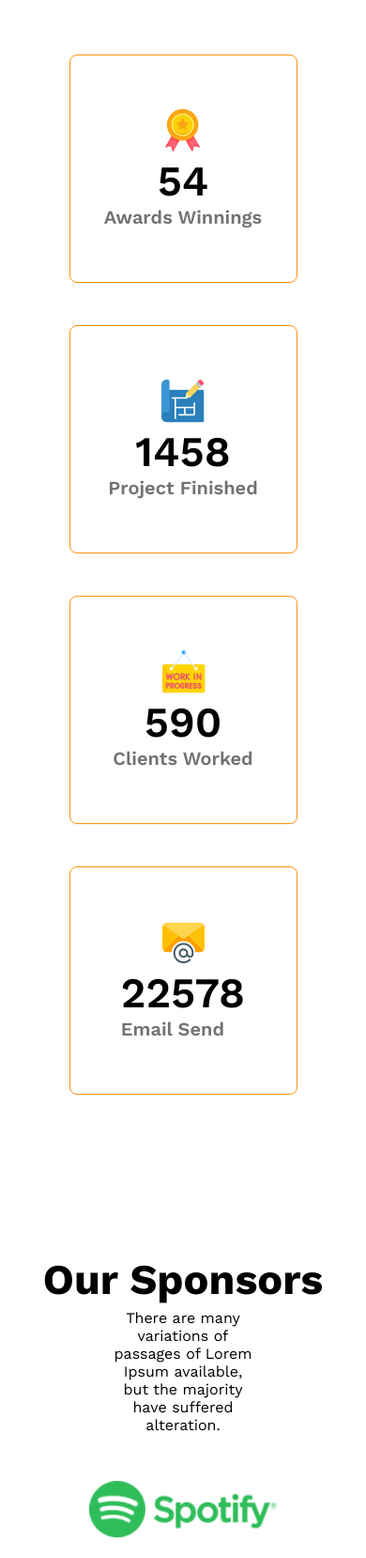
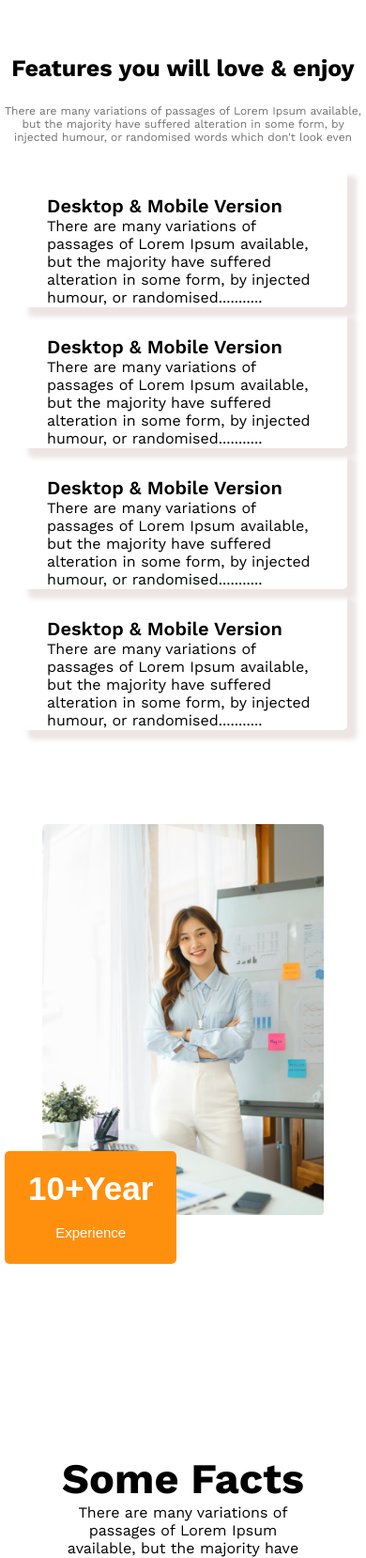
Before and after one commit to jradnan/G3-Architects, a plain HTML site: page index.html in a window 390 px wide. Shown: the part 2592-4250 px from the top of the page at 94% size. Drawn offline with nearby package versions, Linux system fonts and the light colour scheme.

Commit message:
bit change

```diff
--- a/index.html
+++ b/index.html
@@ -67,8 +67,71 @@
     </div>
 
 
+    <!-- Business section -->
+    <div class="business-section">
+        <div class="rectangle"></div>
+
+        <div class="business-card-section">
+            <div class="business-section-content">
+                <div class="horizon"></div>
+                <h1>Features you will love & enjoy</h1>
+                <p>There are many variations of passages of Lorem Ipsum available, but the majority have suffered
+                    alteration
+                    in some form, by injected humour, or randomised words which don't look even</p>
+
+            </div>
+            <div class="business-card">
+                <div class="business-card-content">
+                    <h1>Desktop & Mobile Version</h1>
+                    <p>There are many variations of passages of Lorem Ipsum available, but the majority have suffered
+                        alteration in some form, by injected humour, or randomised...........</p>
+                </div>
+
+            </div>
+            <div class="business-card">
+                <div class="business-card-content">
+                    <h1>Desktop & Mobile Version</h1>
+                    <p>There are many variations of passages of Lorem Ipsum available, but the majority have suffered
+                        alteration in some form, by injected humour, or randomised...........</p>
+                </div>
+
+            </div>
+            <div class="business-card">
+                <div class="business-card-content">
+                    <h1>Desktop & Mobile Version</h1>
+                    <p>There are many variations of passages of Lorem Ipsum available, but the majority have suffered
+                        alteration in some form, by injected humour, or randomised...........</p>
+                </div>
+
+            </div>
+            <div class="business-card">
+                <div class="business-card-content">
+                    <h1>Desktop & Mobile Version</h1>
+                    <p>There are many variations of passages of Lorem Ipsum available, but the majority have suffered
+                        alteration in some form, by injected humour, or randomised...........</p>
+                </div>
+
+            </div>
 
 
+
+        </div>
+        <div class="business-image">
+            <img src="images/architect.png" alt="">
+            <div class="position-btn"><button class="business-btn">10+Year
+                    <br>
+                    <span style="font-weight: 500; font-size: 15px;">Experience</span> </button></div>
+        </div>
+
+    </div>
+
+
+
+    <div class="facts">
+        <h1>Some Facts</h1>
+        <p>There are many variations of passages of Lorem Ipsum available, but the majority have suffered alteration.
+        </p>
+    </div>
 
 
     <div class="success-container">
--- a/style.css
+++ b/style.css
@@ -223,6 +223,114 @@ footer {
     font-weight: 400;
 }
 
+/* business section  */
+.business-section {
+    width: 100%;
+    max-width: 1300px;
+    display: flex;
+    /* justify-content: center; */
+    margin: 0px auto;
+    align-items: center;
+    gap: 100px;
+
+}
+
+.business-section-content {
+    width: 390px;
+
+}
+
+/* .horizon{
+    border-left: 26px solid #FF900E;
+    background-color: #FF900E;
+
+} */
+.business-section-content>h1 {
+    font-weight: 700;
+    font-size: 45px;
+}
+
+.business-section-content>p {
+    font-weight: 400;
+    font-size: 16px;
+    color: #727272;
+    margin: 24px 0;
+}
+
+
+
+.business-card-section {
+    display: flex;
+    flex-direction: column;
+    justify-content: stretch;
+    align-items: center;
+    /* margin-bottom: 200px; */
+
+}
+
+.business-card {
+    width: 450px;
+    height: 150px;
+    box-shadow: 10px 10px 5px 0px rgba(232, 221, 221, 0.8);
+    border-radius: 5px;
+
+}
+
+.business-card h1 {
+    font-weight: 600;
+    font-size: 20px;
+}
+
+.business-card>p {
+    font-weight: 400;
+    font-size: 16px;
+    line-height: 26px;
+}
+
+.business-card-content {
+    padding: 30px 30px;
+}
+
+.business-image img {
+    width: 500px;
+
+}
+
+.position-btn {
+    position: relative;
+    bottom: 72px;
+    right: 55px;
+}
+
+.business-btn {
+    background-color: #FF900E;
+    border-radius: 5px;
+    color: #FFFFFF;
+    border: none;
+    padding: 20px 25px;
+    font-size: 35px;
+    font-weight: 700;
+}
+
+.facts {
+    width: 75%;
+    margin: 130px auto;
+}
+
+.facts>h1 {
+    font-weight: 700;
+    font-size: 45px;
+}
+
+.facts>p {
+    font-weight: 400;
+    font-size: 16px;
+    width: 50%;
+}
+
+
+
+
 /**************** responsive section **************** */
 @media only screen and (max-width:688px) {
     .banner-section {
@@ -256,10 +364,23 @@ footer {
         justify-content: center;
     }
 
+    .facts {
+        width: 70%;
+        text-align: center;
+    }
+
+    .facts>p {
+        width: 100%;
+    }
+
+
+
+
+
 .success-container {
     flex-direction: column;
     gap: 45px;
-        margin-top: 400px;
+    /* margin-top: 400px; */
     align-items: center;
 }
 
@@ -275,7 +396,24 @@ footer {
     width: 200px;
 
 }
+
+.business-section {
+    flex-direction: column;
+    margin-top: 300px;
 }
+
+.business-section-content {
+    text-align: center;
+}
+
+.business-image img {
+    width: 400px;
+}
+
+
+}
+
+
 
 
 /***********************
@@ -303,6 +441,21 @@ footer {
 
     }
 
+    .business-section {
+        flex-direction: column;
+        margin: 0px 0px;
+    }
+
+    .facts {
+        width: 70%;
+        text-align: center;
+    }
+
+    .facts>p {
+        width: 100%;
+        margin-top: 20px;
+    }
+
     .success-container {
         flex-wrap: wrap;
         gap: 40px;
@@ -317,6 +470,11 @@ footer {
     .sponsors-area {
         flex-wrap: wrap;
         gap: 45px;
+    }
+
+    .business-image img {
+        width: 400px;
+
     }
 
     /* .header-content{
@@ -357,6 +515,28 @@ footer {
         width: 300px;
     }
 
+    .business-card {
+        width: 350px;
+    }
+
+    .business-image img {
+        width: 300px;
+
+    }
+
+    .business-section-content>h1 {
+        font-size: 25px;
+    }
+
+    .business-section-content>p {
+        font-size: 12px;
+    }
+
+    .position-btn {
+
+        right: 40px;
+    }
+
     .footer-content>p {
         font-size: 14px;
 
```
Lines whose indentation alone changed are shown as unchanged.
